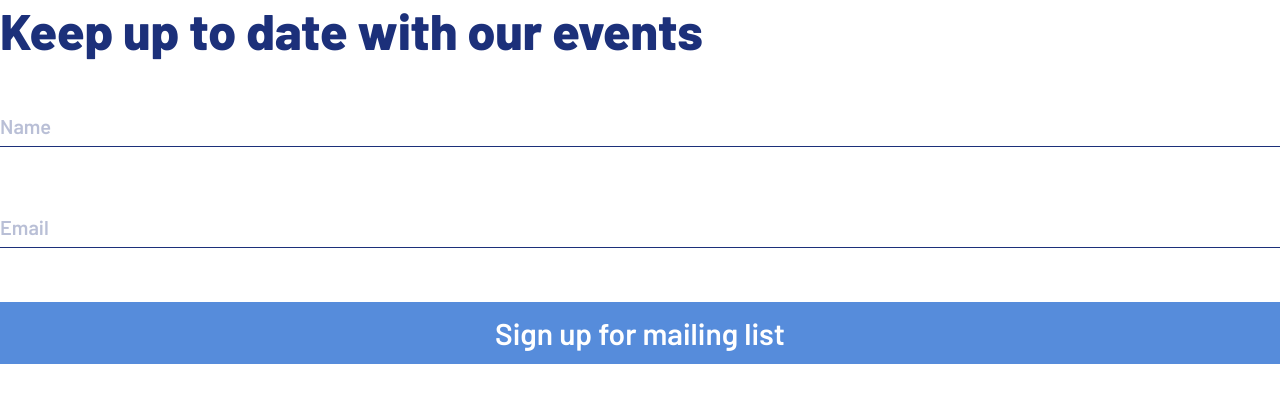
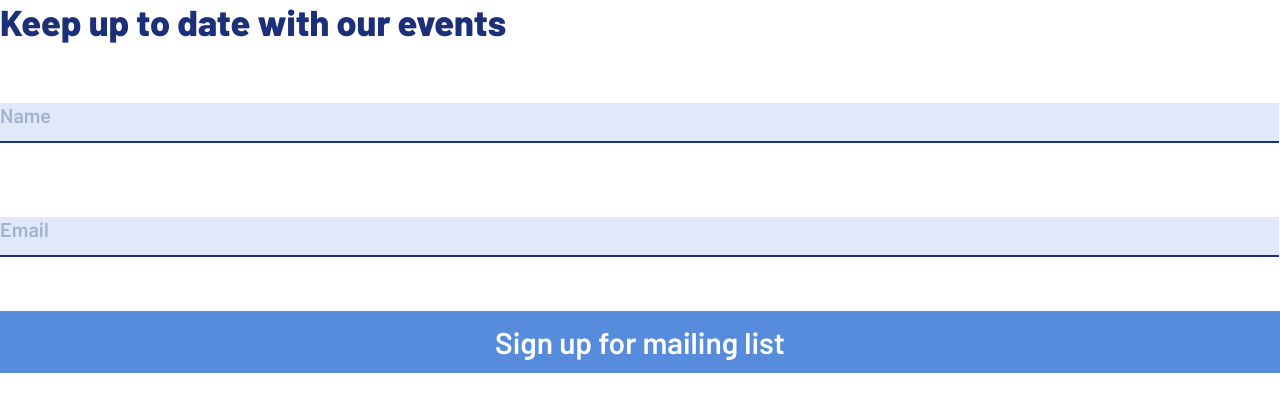
Before and after one commit to sfusurge/surge_website, a React (Create React App) app: page /path in a window 1280 px wide. Shown: the top 412 px of the page. Built offline with nearby package versions, Linux system fonts and the light colour scheme.

Commit message:
All components without backend

```diff
--- a/src/components/FormSheet.js
+++ b/src/components/FormSheet.js
@@ -1,12 +1,12 @@
 import useMediaQuery from '../utils/useMediaQuery'
 import styles from '../css/FormSheet.module.css'
 
-const FormSheet = () => {
+const FormSheet = props => {
   const isDesktop = useMediaQuery('(min-width: 600px)')
   return (
     <div>
       <p
-        style={isDesktop ? { marginBottom: '60px' } : { marginBottom: '17px' }}
+        style={isDesktop ? { marginBottom: '60px' } : { marginBottom: '26px' }}
         className={styles.title}
       >
         Keep up to date with our events
@@ -53,7 +53,13 @@ const FormSheet = () => {
           </label>
         </div>
       </form>
-      <button className={styles.signUpButton} type="submit">
+      <button
+        className={styles.signUpButton}
+        type="submit"
+        onClick={() => {
+          props.setSubmitted(true)
+        }}
+      >
         <p className={styles.signUpText}>Sign up for mailing list</p>
       </button>
     </div>
--- a/src/css/CheckMarkBox.module.css
+++ b/src/css/CheckMarkBox.module.css
@@ -6,7 +6,7 @@
 
 .title {
   margin: 0;
-  margin-bottom: 12px;
+
   font: var(--font-upToDate);
   color: var(--color-text-body);
 }
@@ -16,7 +16,11 @@
   background-color: var(--color-signUp-background);
   border: 1px solid var(--color-button-primary);
   cursor: pointer;
-  margin-top: 44px;
+}
+
+.btn:hover {
+  font: var(--font-mailList);
+  color: var(--color-button-primary);
 }
 
 .btnText {
--- a/src/css/FormSheet.module.css
+++ b/src/css/FormSheet.module.css
@@ -1,6 +1,6 @@
 .title {
   margin: 0;
-  font: var(--font-body-title);
+  font: var(--font-upToDate);
   color: var(--color-text-body);
 }
 
@@ -15,11 +15,14 @@
 }
 
 .signUpInput {
-  font: var(--font-text-body);
+  font: var(--font-text-input);
+  color: var(--color-text-body);
   border: 0;
-  border-bottom: 1px solid var(--color-text-body);
+  border-bottom: 2px solid var(--color-text-body);
   transition: border-color 0.2s;
-  width: 100%;
+  width: calc(100% - 5px);
+  outline: none;
+  background-color: var(--color-signUp-background);
 }
 
 .signUpInput::placeholder {
@@ -43,7 +46,7 @@
 .formLabel {
   cursor: text;
   position: absolute;
-  top: -6px;
+  top: 0px;
   display: block;
   transition: all 0.2s ease-in-out;
   font: var(--font-text-body);
--- a/src/index.css
+++ b/src/index.css
@@ -11,6 +11,7 @@
   --font-body-heading: 600 36px Barlow;
   --font-body-title: 600 20px Barlow;
   --font-text-body: 400 16px Barlow;
+  --font-text-input: 400 16px Barlow;
   --font-upcomingEvent-date: 600 30px Barlow;
   --font-notes-body: 600 16px Barlow;
   --font-mailList: 600 16px Barlow;
@@ -24,6 +25,7 @@
     --font-body-subheading: 800 30px Barlow;
     --font-body-title: 800 50px Barlow;
     --font-text-body: 600 20px Barlow;
+    --font-text-input: 500 30px Barlow;
     --font-upcomingEvent-date: 600 60px Barlow;
     --font-mailList: 600 30px Barlow;
     --font-upToDate: 700 36px Barlow;
```
Also changed, not shown: src/components/CheckMarkBox.js (+14 -3 lines), src/components/NewsLetter.js (+14 -2 lines), src/css/NewsLetter.module.css (+5 -2 lines), src/assets/mail-with-background.svg.
